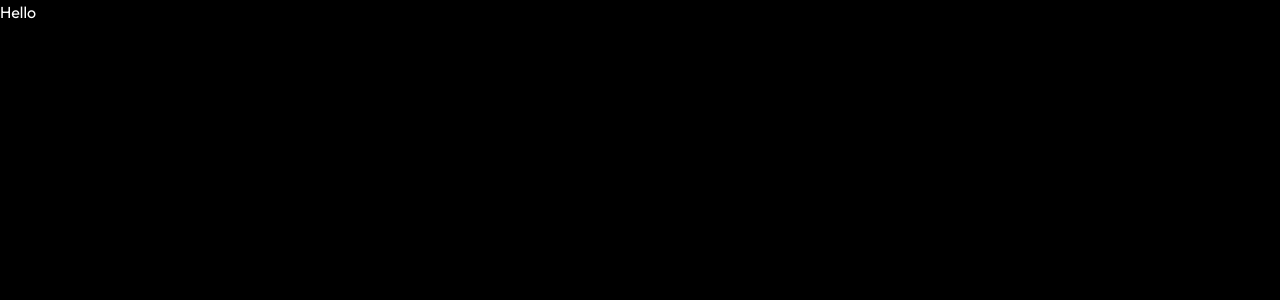
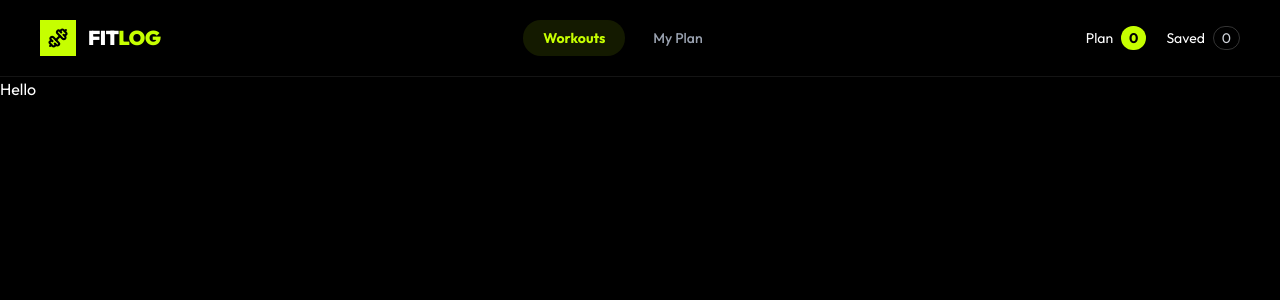
Before and after one commit to emranhossain-ador/workout-library, a Next.js app: page / in a window 1280 px wide. Shown: the top 300 px of the page. Built offline with nearby package versions, Linux system fonts and the light colour scheme.

Commit message:
Navbar added

```diff
--- /dev/null
+++ b/app/components/Navbar.tsx
@@ -0,0 +1,110 @@
+"use client"
+import { Dumbbell, Menu, X } from "lucide-react";
+import Link from "next/link";
+import { useState } from "react";
+
+const Navbar = ()=> {
+
+    const [menuOpen, setMenuOpen] = useState(false);
+
+    return (
+
+    <header className="border-b border-white/8">
+        <div className="mx-auto flex h-19 max-w-350 items-center justify-between px-5 sm:px-8 lg:px-10">
+
+            {/* Logo */}
+            <a href="#" className="flex items-center gap-3">
+            <div className="flex h-9 w-9 items-center justify-center bg-primary text-black">
+                <Dumbbell size={20} strokeWidth={2.5} />
+            </div>
+
+            <span className="text-xl font-black tracking-tight">
+                FIT<span className="text-primary">LOG</span>
+            </span>
+            </a>
+
+            {/* Desktop Navigation */}
+            <nav className="hidden items-center gap-2 md:flex">
+            <a
+                href="#workouts"
+                className="rounded-full bg-primary/10 px-5 py-2 text-sm font-bold text-primary"
+            >
+                Workouts
+            </a>
+
+            <a
+                href="#plan"
+                className="rounded-full px-5 py-2 text-sm font-medium text-gray-400 transition hover:text-white"
+            >
+                My Plan
+            </a>
+            </nav>
+
+            {/* Right */}
+            <div className="hidden items-center gap-5 md:flex">
+            <Link href="#" className="flex items-center gap-2 text-sm text-foreground">
+                Plan
+                <span className="flex h-6 min-w-6 items-center justify-center rounded-full bg-primary px-2 font-bold text-black">
+                0
+                </span>
+            </Link>
+
+            <Link href="#" className="flex items-center gap-2 text-sm text-foreground">
+                Saved
+                <span className="flex h-6 min-w-6 items-center justify-center rounded-full border border-white/20 px-2 text-gray-300">
+                0
+                </span>
+            </Link>
+            </div>
+
+            {/* Mobile Menu Button */}
+            <button
+            onClick={() => setMenuOpen(!menuOpen)}
+            className="flex h-10 w-10 items-center justify-center border border-white/10 md:hidden"
+            >
+            {menuOpen ? <X size={21} /> : <Menu size={21} />}
+            </button>
+        </div>
+
+        {/* Mobile Navigation */}
+        {menuOpen && (
+            <div className="border-t border-white/8 bg-[#101114] px-5 py-5 md:hidden">
+                <nav className="flex flex-col gap-2">
+                    <Link
+                    href="#workouts"
+                    onClick={() => setMenuOpen(false)}
+                    className="bg-primary px-4 py-3 text-sm font-bold text-black"
+                    >
+                    Workouts
+                    </Link>
+
+                    <Link
+                    href="#plan"
+                    onClick={() => setMenuOpen(false)}
+                    className="px-4 py-3 text-sm font-medium text-gray-400"
+                    >
+                    My Plan
+                    </Link>
+
+                    <div className="mt-3 flex items-center justify-between border-t border-white/10 pt-4 text-sm">
+                    <span className="text-foreground">Plan</span>
+                    <span className="flex h-6 w-6 items-center justify-center rounded-full bg-primary text-xs font-bold text-black">
+                        0
+                    </span>
+                    </div>
+
+                    <div className="flex items-center justify-between text-sm">
+                    <span className="text-foreground">Saved</span>
+                    <span className="flex h-6 w-6 items-center justify-center rounded-full border border-white/20 text-xs">
+                        0
+                    </span>
+                    </div>
+                </nav>
+            </div>
+        )}
+    </header>
+    );
+}
+
+
+export default Navbar;
--- a/app/globals.css
+++ b/app/globals.css
@@ -7,7 +7,7 @@
 
   --color-background: #000000;
   --color-foreground: #fff;
-  --color-primary: #C2F800;
+  --color-primary: #c6ff00;
   --color-card: #222630;
   --color-border: #222630;
 }
--- a/app/layout.tsx
+++ b/app/layout.tsx
@@ -1,6 +1,7 @@
 import type { Metadata } from "next";
 import { Outfit, Space_Grotesk } from "next/font/google";
 import "./globals.css";
+import Navbar from "./components/Navbar";
 
 const geistOutfit = Outfit({
   variable: "--font-Outfit",
@@ -25,6 +26,8 @@ export default function RootLayout({ children }: LayoutProps<"/">) {
     >
       <body className="min-h-full flex flex-col">
 
+        <Navbar/>
+
         {children}
 
         </body>
--- a/app/page.tsx
+++ b/app/page.tsx
@@ -1,6 +1,12 @@
+
 
 export default function Home() {
+
   return (
-    <h1>Hello</h1>
+
+    <main className="">
+      <h4>Hello</h4>
+    </main>
+
   );
 }
```
